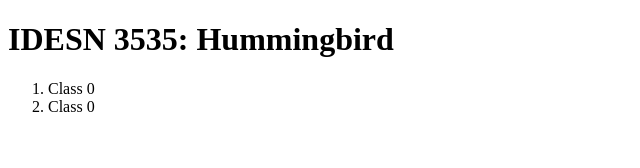
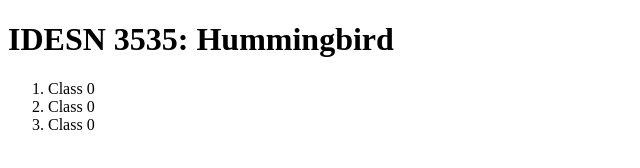
Before and after one commit to nfooter/idesn3535-hmgbird, a plain HTML site: page index.html in a window 1280 px wide. Shown: the full height of the page, 0-640 px from the left. Drawn offline with Linux system fonts and the light colour scheme.

Commit message:
Add Class 0

```diff
--- a/index.html
+++ b/index.html
@@ -9,6 +9,7 @@
     <ol>
       <li>Class 0</li>
       <li>Class 0</li>
+      <li>Class 0</li>
     </ol>
   </body>
 </html>
```
